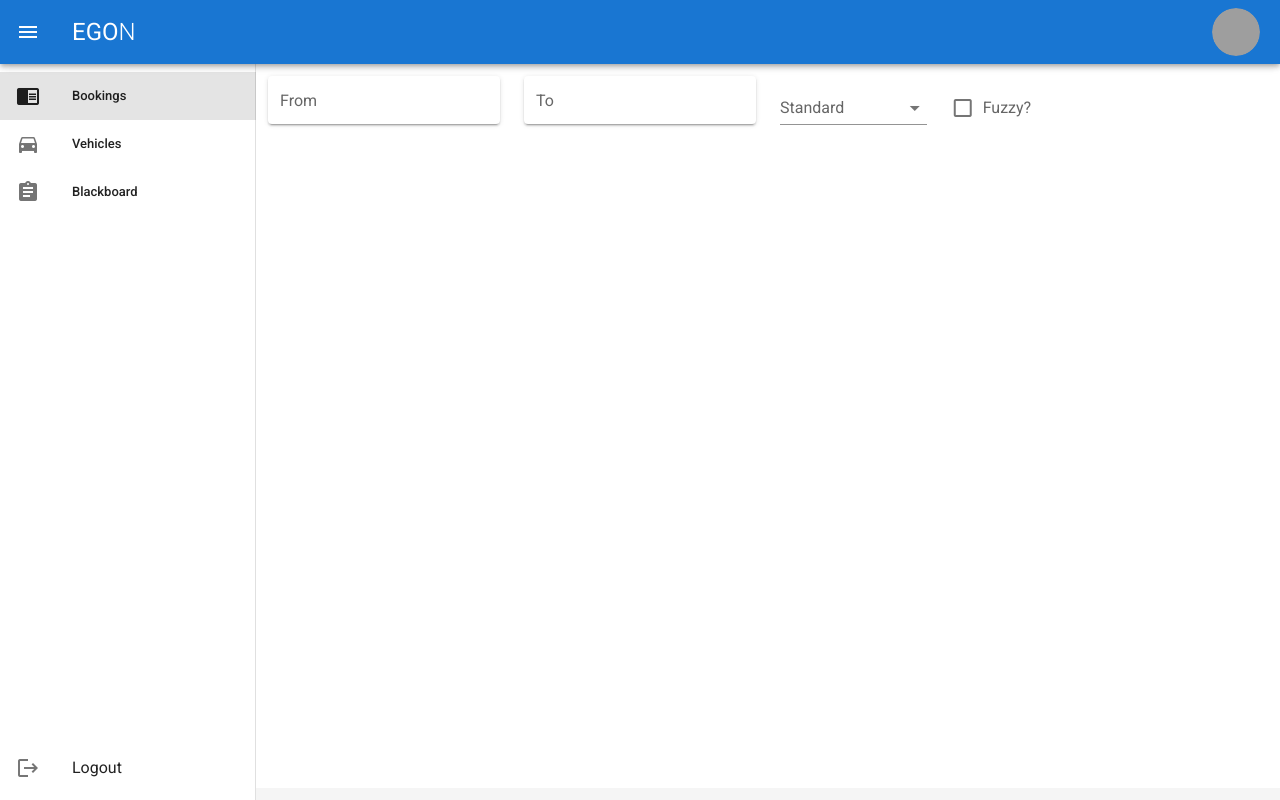
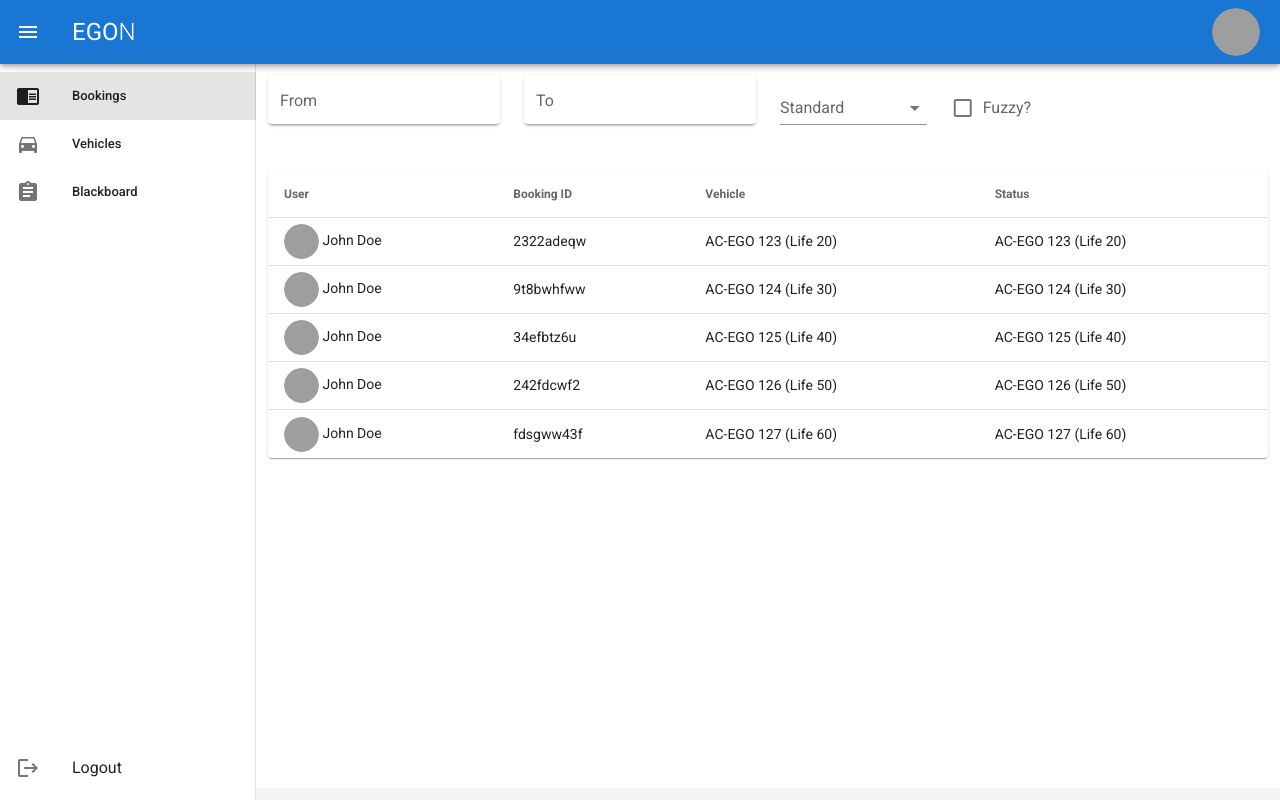
Before and after one commit to egodigital/skimasken2019, a Vue app: page /bookings in a window 1280 px wide. Built offline with nearby package versions, Linux system fonts and the light colour scheme; no server answers; sample sign-in values are in the browser's storage; grey boxes are pictures that could not be loaded.

Commit message:
Added prototype table

```diff
--- a/src/views/Bookings.vue
+++ b/src/views/Bookings.vue
@@ -24,6 +24,23 @@
           label="Duration in minutes"
           type="number"
         ></v-text-field>
+      </v-col>
+    </v-row>
+    <v-row>
+      <v-col>
+        <v-data-table
+          :headers="headers"
+          :items="bookings"
+          hide-default-footer
+          class="elevation-1"
+        >
+          <template v-slot:item.user="{ value }">
+            <v-avatar size="35">
+              <v-img src="https://cdn.vuetifyjs.com/images/john.jpg"></v-img>
+            </v-avatar>
+            {{ value.user_name }}
+          </template>
+        </v-data-table>
       </v-col>
     </v-row>
   </v-container>
@@ -57,7 +74,20 @@ export default {
         to: ''
       },
       isFuzzy: false,
-      vehicles: []
+      vehicles: [],
+      headers: [
+        { text: 'User', value: 'user' },
+        { text: 'Booking ID', value: 'id' },
+        { text: 'Vehicle', value: 'vehicle' },
+        { text: 'Status', value: 'vehicle' },
+      ],
+      bookings: [
+        { id: '2322adeqw', vehicle: 'AC-EGO 123 (Life 20)', user: { user_name: 'John Doe' }},
+        { id: '9t8bwhfww', vehicle: 'AC-EGO 124 (Life 30)', user: { user_name: 'John Doe' }},
+        { id: '34efbtz6u', vehicle: 'AC-EGO 125 (Life 40)', user: { user_name: 'John Doe' }},
+        { id: '242fdcwf2', vehicle: 'AC-EGO 126 (Life 50)', user: { user_name: 'John Doe' }},
+        { id: 'fdsgww43f', vehicle: 'AC-EGO 127 (Life 60)', user: { user_name: 'John Doe' }}
+      ]
     }
   }
 }
```
